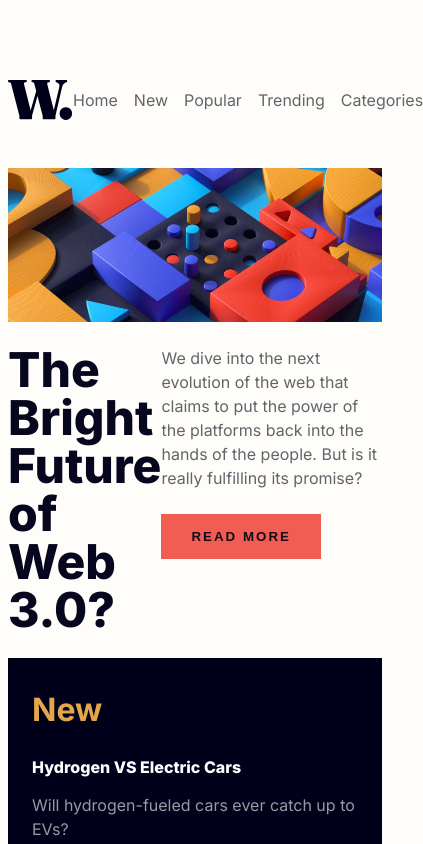
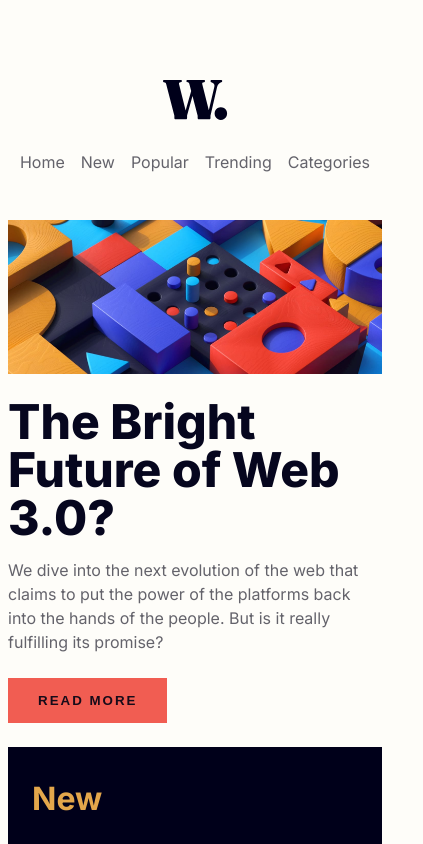
Before and after one commit to nadejda-g/news-homepage-react, a Next.js app: page / in a window 390 px wide. Shown: the top 844 px of the page, 423 px wide, since content can reach past the window. Built offline with nearby package versions, Linux system fonts and the light colour scheme.

Commit message:
set mobile design

```diff
--- a/app/page.module.css
+++ b/app/page.module.css
@@ -254,4 +254,16 @@
   .container {
     max-width: 100%;
   }
+
+  .navBar {
+    display: flex;
+    flex-direction: column;
+    gap: 2rem;
+  }
+
+  .mainTitle {
+    display: flex;
+    flex-direction: column;
+    gap: 1rem;
+  }
 }
```
